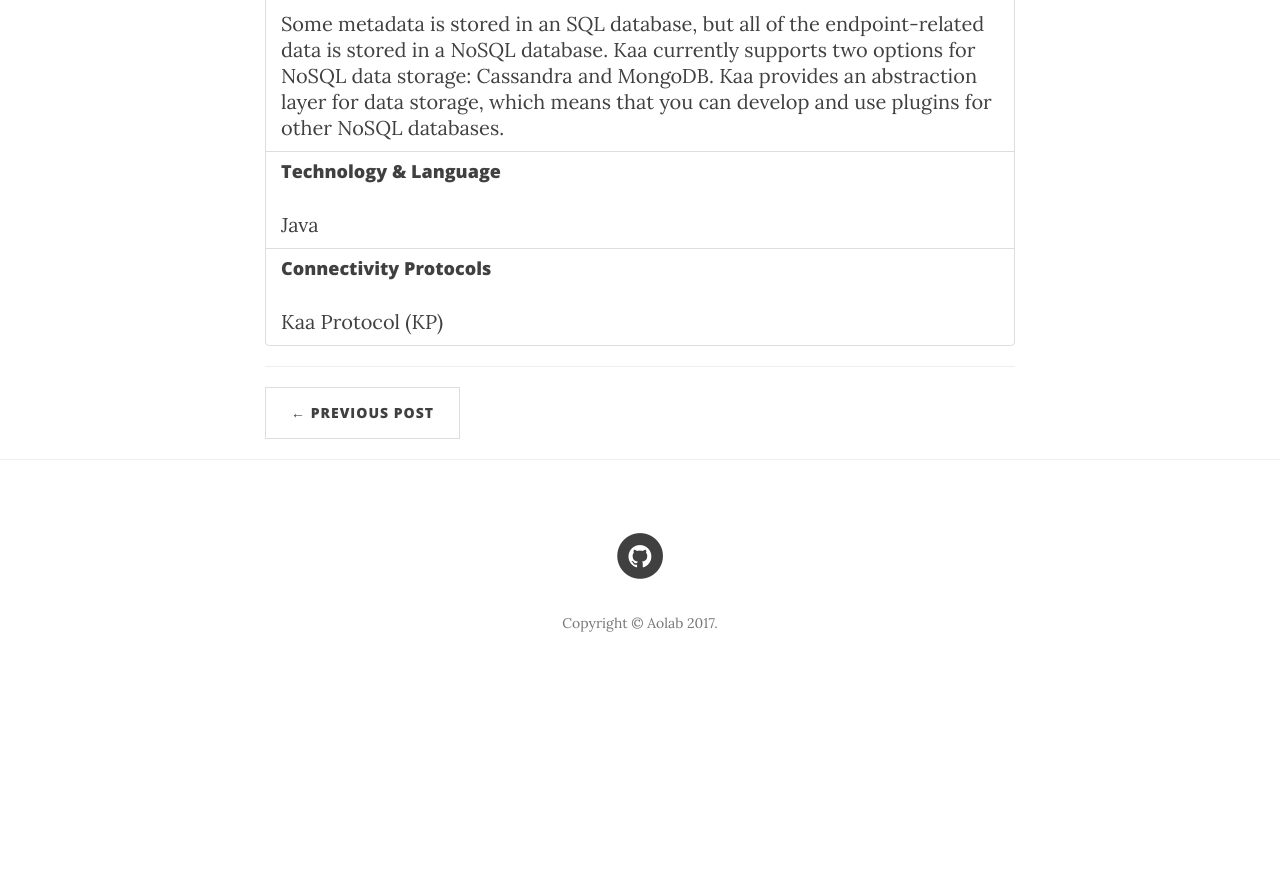
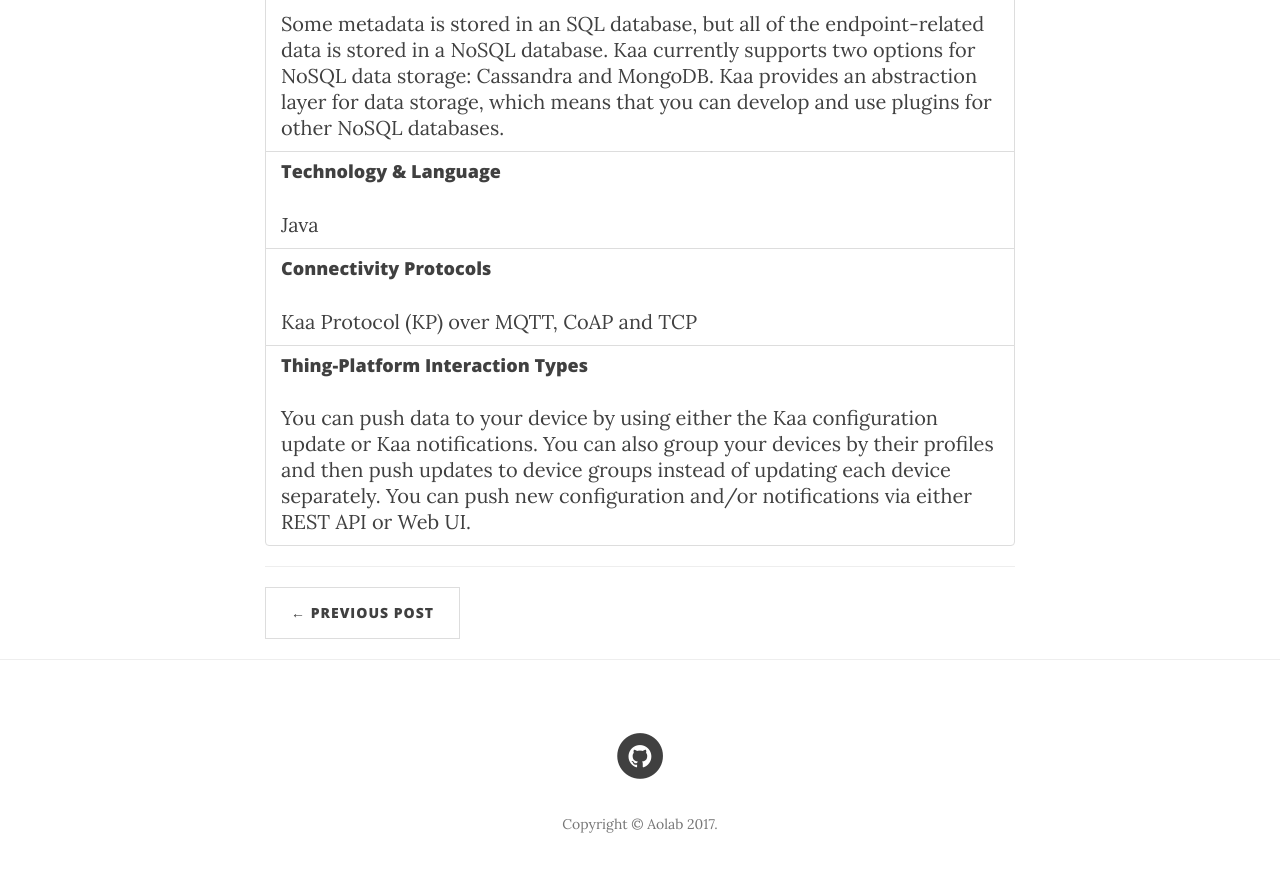
Before and after one commit to AoLab/AoLab.github.io, a Jekyll site: the page built from _posts/2017-05-14-Platforms.html, in a window 1280 px wide and 900 px high, scrolled down 2728 px. Shown: the top 872 px of the window. Built offline with Jekyll 4.4.1, drawn with Linux system fonts in a browser that asks for light colours; nearby versions of some CDN libraries; before the commit the page ends 3427 px from its top, so only the background shows below that.

Commit message:
Platforms post was improved.

```diff
--- a/_posts/2017-05-14-Platforms.html
+++ b/_posts/2017-05-14-Platforms.html
@@ -208,7 +208,16 @@ to summerize our reseach here.
   <div class="list-group-item">
     <h4 class="list-group-item-heading">Connectivity Protocols</h4>
     <p class="list-group-item-text">
-    Kaa Protocol (KP)
+    Kaa Protocol (KP) over MQTT, CoAP and TCP
+    </p>
+  </div>
+  <div class="list-group-item">
+    <h4 class="list-group-item-heading">Thing-Platform Interaction Types</h4>
+    <p class="list-group-item-text">
+    You can push data to your device by using either the Kaa configuration update or Kaa notifications.
+    You can also group your devices by their
+    profiles and then push updates to device groups instead of updating each device separately.
+    You can push new configuration and/or notifications via either REST API or Web UI.
     </p>
   </div>
 </div>
```
